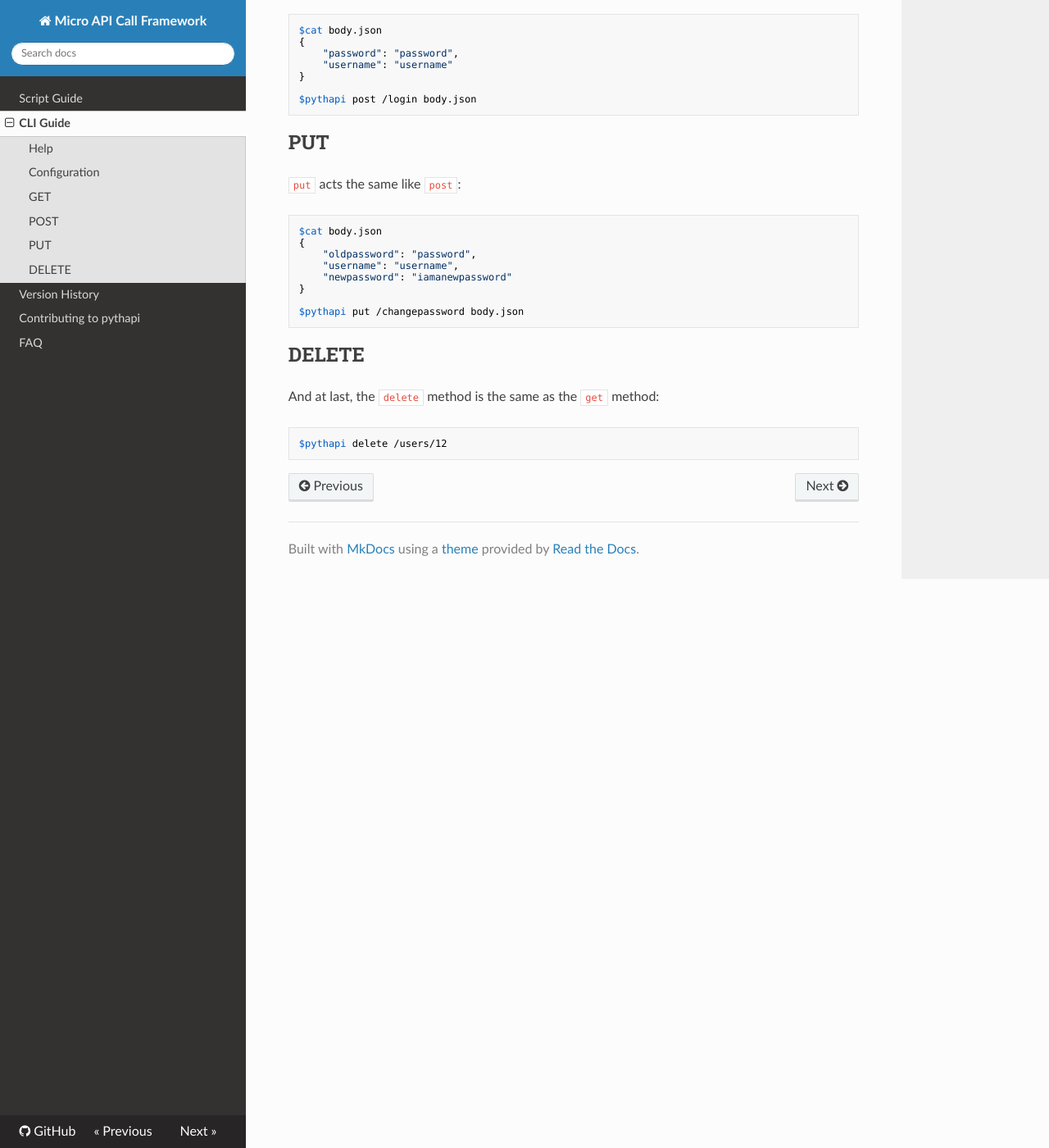
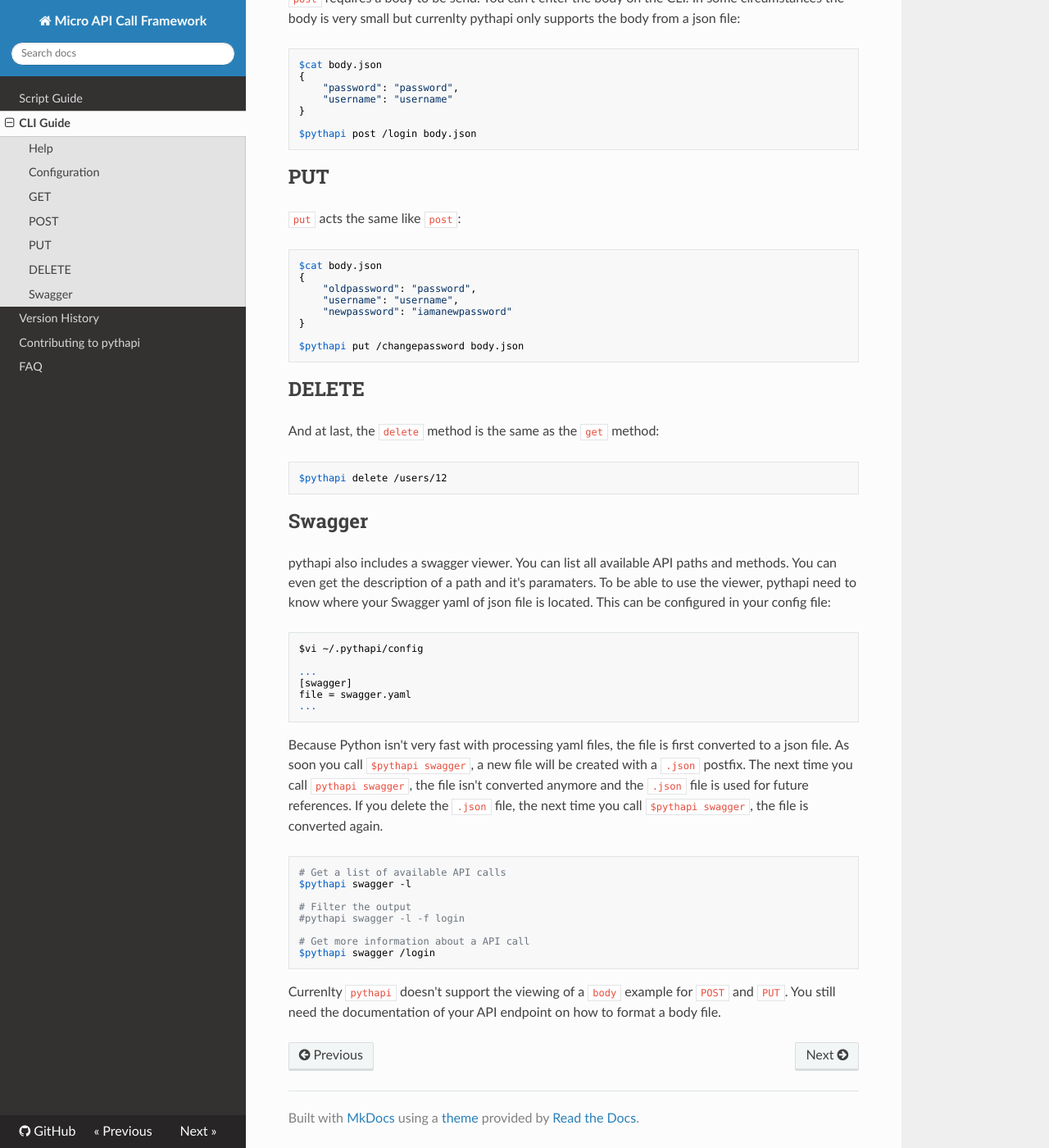
Before and after one commit to geluyan/pyapi, an MkDocs documentation site: the page built from docs/cli.md, in a window 1280 px wide and 1400 px high, scrolled down 1523 px. Shown: the whole window at 82% size. Built offline with MkDocs 1.6.1, drawn with Linux system fonts in a browser that asks for light colours; nearby versions of some CDN libraries; some of the changed text lies outside the part shown.

Commit message:
first version of swagger viewer

```diff
--- a/docs/cli.md
+++ b/docs/cli.md
@@ -37,6 +37,9 @@
     authentication = True
     auth_key = Basic abcdefghijklmnopqrstuvwxyz
 
+    [swagger]
+    file = swagger.yaml
+
 Initially, you probably have to authenticate against your endpoint. Set the `authentication` to `False` when you launch a login `POST` request to get your authentication type and token.
 After you received your authentication type and code, enter them in the config file and set the `authentication` parameter back to `True`.
 
@@ -75,3 +78,27 @@
 And at last, the `delete` method is the same as the `get` method:
 
     $pythapi delete /users/12
+
+## Swagger
+pythapi also includes a swagger viewer. You can list all available API paths and methods. You can even get the description of a path and it's paramaters.
+To be able to use the viewer, pythapi need to know where your Swagger yaml of json file is located. This can be configured in your config file:
+
+    $vi ~/.pythapi/config
+
+    ...
+    [swagger]
+    file = swagger.yaml
+    ...
+
+Because Python isn't very fast with processing yaml files, the file is first converted to a json file. As soon you call `$pythapi swagger`, a new file will be created with a `.json` postfix. The next time you call `pythapi swagger`, the file isn't converted anymore and the `.json` file is used for future references. If you delete the `.json` file, the next time you call `$pythapi swagger`, the file is converted again.
+
+    # Get a list of available API calls
+    $pythapi swagger -l
+
+    # Filter the output
+    #pythapi swagger -l -f login
+
+    # Get more information about a API call
+    $pythapi swagger /login
+
+Currenlty `pythapi` doesn't support the viewing of a `body` example for `POST` and `PUT`. You still need the documentation of your API endpoint on how to format a body file.
--- a/setup.py
+++ b/setup.py
@@ -5,7 +5,7 @@
 
 setuptools.setup(
     name="pythapi",
-    version="0.0.2",
+    version="0.0.3",
     scripts=['bin/pythapi'],
     author="Andy Geluykens",
     author_email="a.geluykens@gmail.com",
```
Also changed, not shown: CHANGELOG.md (+5 -1 lines), docs/versions.md (+8 -1 lines), 1 other file.
